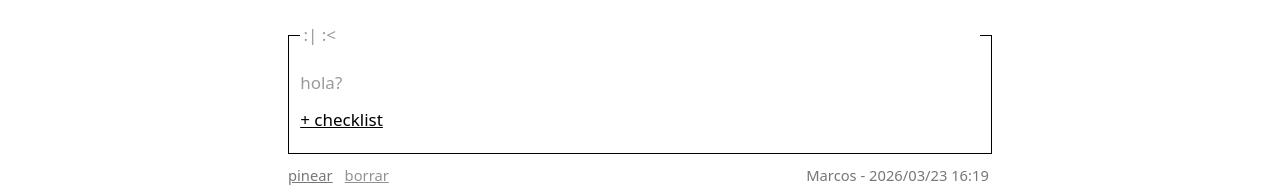
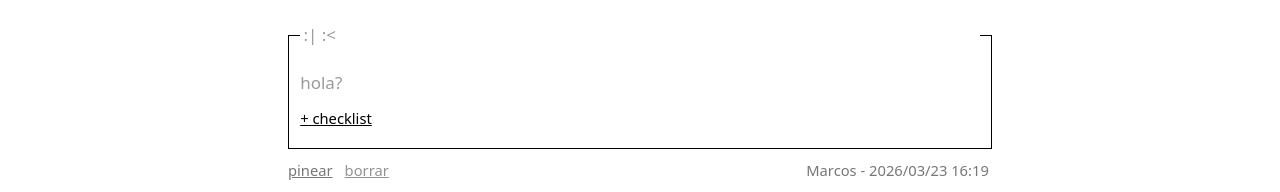
Before and after one commit to karimkfoure/simple_html_research, a website: page perfect_notes/index.html in a window 1280 px wide. Shown: the top 192 px of the page. Drawn offline with Linux system fonts and the light colour scheme.

Commit message:
fix: ajusta accion checklist inline

```diff
--- a/perfect_notes/index.html
+++ b/perfect_notes/index.html
@@ -132,6 +132,8 @@
         display: none;
         flex-wrap: wrap;
         gap: 0.15rem 0.75rem;
+        margin-top: -0.15rem;
+        font-size: 0.92rem;
       }
 
       .block[data-selected="true"] > .block-actions {
@@ -143,7 +145,7 @@
       }
 
       .block-actions {
-        padding: 0 0 0.2rem 0;
+        padding: 0 0 0.05rem 0;
       }
 
       .block[data-type="check"] > .block-actions {
```
